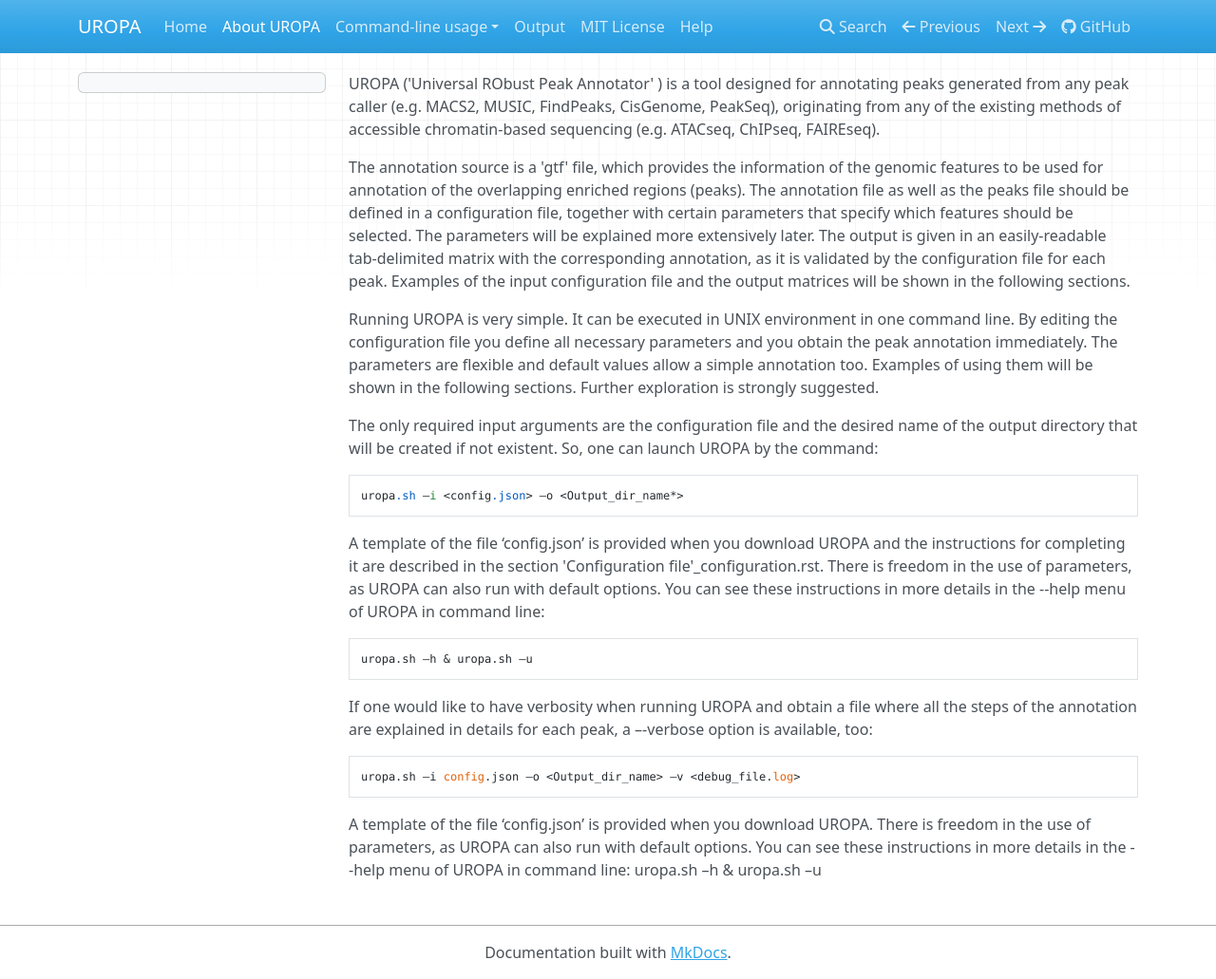
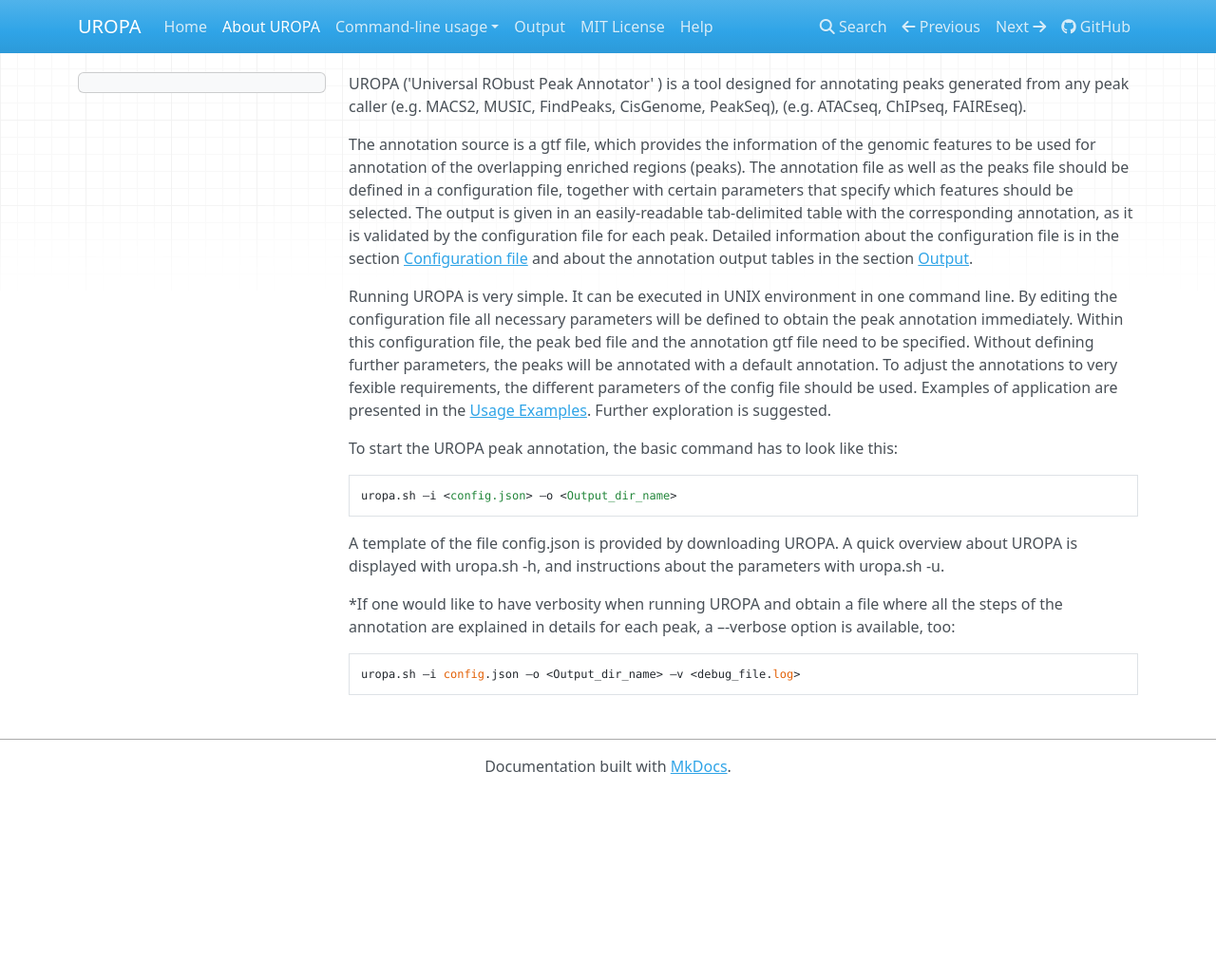
Before and after one commit to loosolab/UROPA, an MkDocs documentation site: the page built from docs/introduction.md, in a window 1280 px wide and 1031 px high. Shown: the whole window at 95% size. Built offline with MkDocs 1.6.1, drawn with Linux system fonts in a browser that asks for light colours; nearby versions of some CDN libraries; old or Windows-style settings are respelled for this version of MkDocs.

Commit message:
Modified output doc

```diff
--- a/docs/introduction.md
+++ b/docs/introduction.md
@@ -1,38 +1,23 @@
 UROPA ('Universal RObust Peak Annotator' ) is a tool designed for annotating peaks generated from any peak caller
-(e.g. MACS2, MUSIC, FindPeaks, CisGenome, PeakSeq), originating from any of the existing methods of
-accessible chromatin-based sequencing (e.g. ATACseq, ChIPseq, FAIREseq).
+(e.g. MACS2, MUSIC, FindPeaks, CisGenome, PeakSeq),  (e.g. ATACseq, ChIPseq, FAIREseq).
 
-The annotation source is a 'gtf' file, which provides the information of the genomic features to be used for annotation
-of the overlapping enriched regions (peaks).
+The annotation source is a gtf file, which provides the information of the genomic features to be used for annotation of the overlapping enriched regions (peaks).
 The annotation file as well as the peaks file should be defined in a configuration file, together with certain parameters that specify which features should be selected.
-The parameters will be explained more extensively later.
-The output is given in an easily-readable tab-delimited matrix with the corresponding annotation,
-as it is validated by the configuration file for each peak.
-Examples of the input configuration file and the output matrices will be shown in the following sections.
+The output is given in an easily-readable tab-delimited table with the corresponding annotation, as it is validated by the configuration file for each peak.
+Detailed information about the configuration file is in the section [Configuration file](docs/config.md) and about the annotation output tables in the section [Output](docs/output.md).
 
 Running UROPA is very simple. It can be executed in UNIX environment in one command line.
-By editing the configuration file you define all necessary parameters and you obtain the peak annotation immediately.
-The parameters are flexible and default values allow a simple annotation too. Examples of using them will be shown in the following sections.
-Further exploration is strongly suggested.
+By editing the configuration file all necessary parameters will be defined to obtain the peak annotation immediately. Within this configuration file, the peak bed file and the annotation gtf file need to be specified.
+Without defining further parameters, the peaks will be annotated with a default annotation. To adjust the annotations to very fexible requirements, the different parameters of the config file should be used.
+Examples of application are presented in the [Usage Examples](docs/uropa-example.md). Further exploration is suggested.
 
-The only required input arguments are the configuration file and the desired name of the output directory that will be created if not existent.
-So, one can launch UROPA by the command:
+To start the UROPA peak annotation, the basic command has to look like this:
 
-	uropa.sh –i <config.json> –o <Output_dir_name*>
+	uropa.sh –i <config.json> –o <Output_dir_name>
 
-A template of the file ‘config.json’ is provided when you download UROPA and the instructions for completing it
-are described in the section 'Configuration file'_configuration.rst.
-There is freedom in the use of parameters, as UROPA can also run with default options.
-You can see these instructions in more details in the --help menu of UROPA in command line:
+A template of the file config.json is provided by downloading UROPA. A quick overview about UROPA is displayed with uropa.sh -h, and instructions about the parameters with uropa.sh -u.
 
-	uropa.sh –h & uropa.sh –u
-
-If one would like to have verbosity when running UROPA and obtain a file where all the steps of the annotation are explained in details for each peak,
+*If one would like to have verbosity when running UROPA and obtain a file where all the steps of the annotation are explained in details for each peak,
 a –-verbose option is available, too:
 
 	uropa.sh –i config.json –o <Output_dir_name> –v <debug_file.log>
-
-A template of the file ‘config.json’ is provided when you download UROPA.
-There is freedom in the use of parameters, as UROPA can also run with default options.
-You can see these instructions in more details in the --help menu of UROPA in command line:
-uropa.sh –h & uropa.sh –u
```
Also changed, not shown: docs/index.md (+2 -2 lines), docs/output.md (+1 -0 lines).
